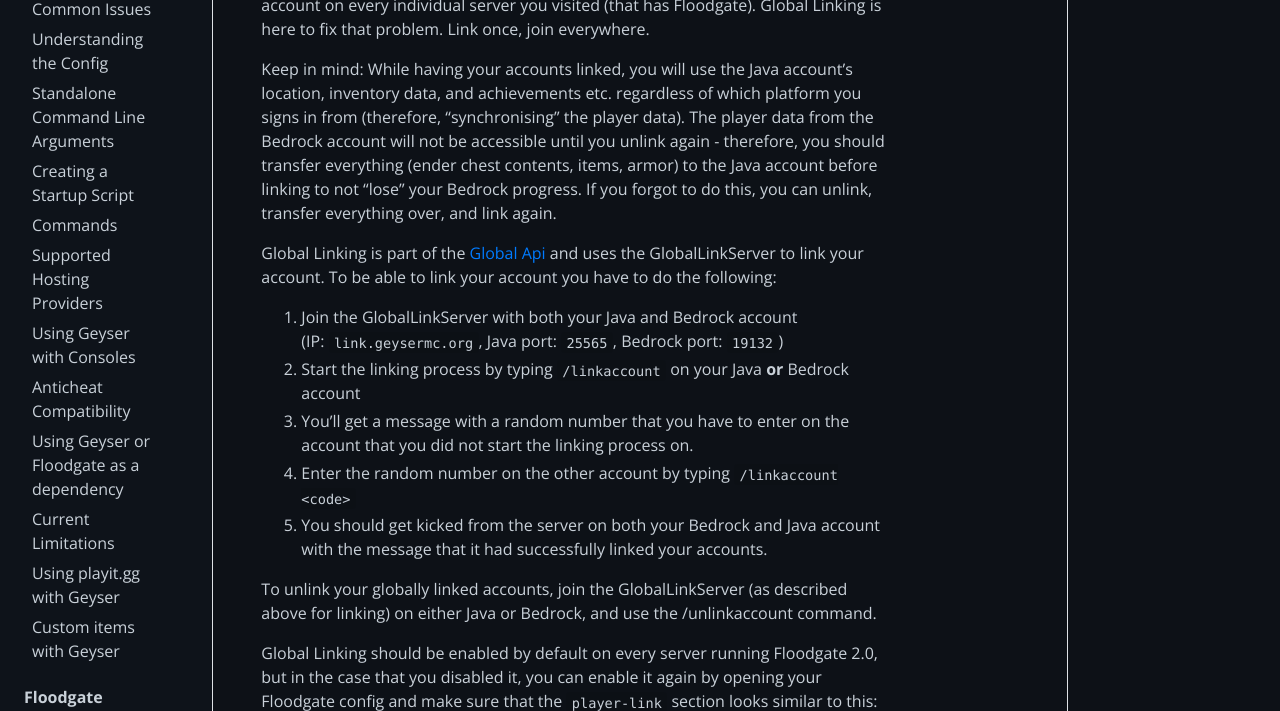
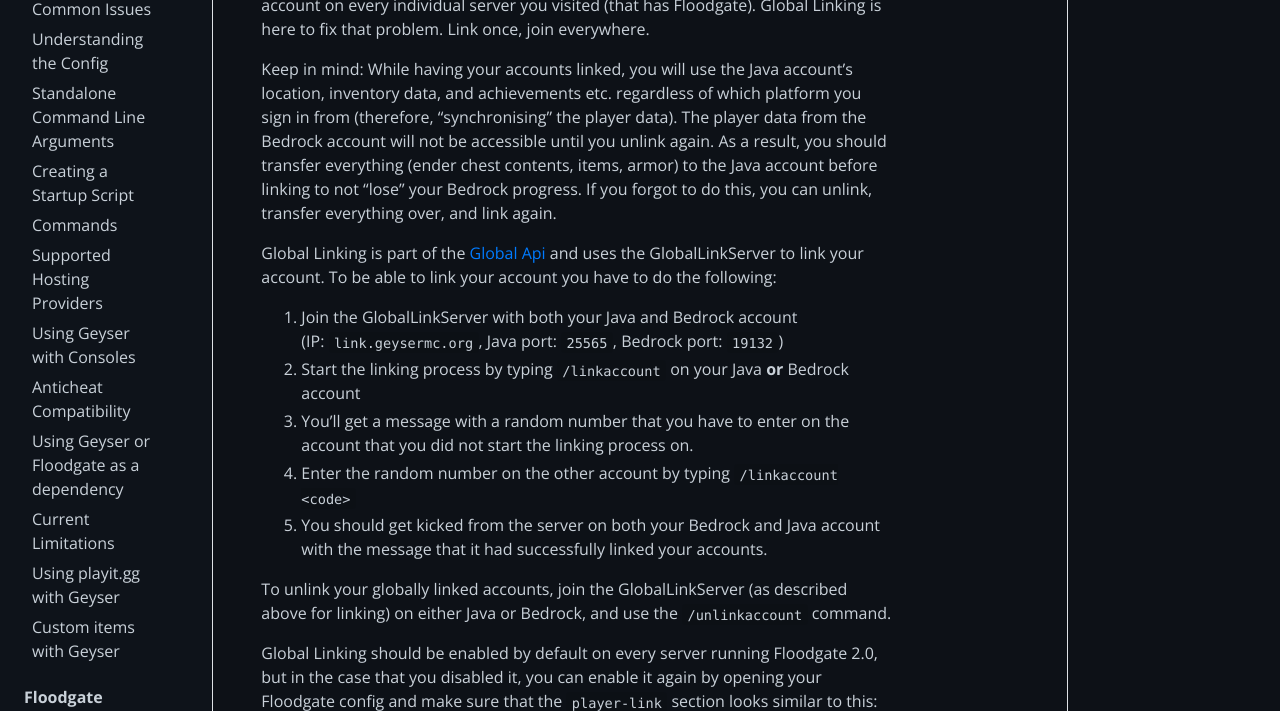
Before and after one commit to GeyserMC/GeyserWiki, a Jekyll site: the page built from _docs/floodgate/linking.md, in a window 1280 px wide and 1400 px high. Shown: the part 289-1000 px from the top of the window. Built offline with Jekyll 4.4.1, drawn with Linux system fonts in a browser that asks for light colours.

Commit message:
Apply suggestions from code review
Co-authored-by: Olivia <chew@chew.pw>

````diff
--- a/_docs/floodgate/linking.md
+++ b/_docs/floodgate/linking.md
@@ -9,7 +9,7 @@
 
 Before we introduced Global Linking, you always had to link your Java and Bedrock account on every individual server you visited (that has Floodgate). Global Linking is here to fix that problem. Link once, join everywhere.<br>
 
-Keep in mind: While having your accounts linked, you will use the Java account's location, inventory data, and achievements etc. regardless of which platform you signs in from (therefore, "synchronising" the player data). The player data from the Bedrock account will not be accessible until you unlink again - therefore, you should transfer everything (ender chest contents, items, armor) to the Java account before linking to not "lose" your Bedrock progress. If you forgot to do this, you can unlink, transfer everything over, and link again.
+Keep in mind: While having your accounts linked, you will use the Java account's location, inventory data, and achievements etc. regardless of which platform you sign in from (therefore, "synchronising" the player data). The player data from the Bedrock account will not be accessible until you unlink again. As a result, you should transfer everything (ender chest contents, items, armor) to the Java account before linking to not "lose" your Bedrock progress. If you forgot to do this, you can unlink, transfer everything over, and link again.
 
 Global Linking is part of the [Global Api](https://wiki.geysermc.org/floodgate/features/#what-is-the-global-api) and uses the GlobalLinkServer to link your account. To be able to link your account you have to do the following:
 1. Join the GlobalLinkServer with both your Java and Bedrock account
@@ -19,7 +19,7 @@
 4. Enter the random number on the other account by typing `/linkaccount <code>`
 5. You should get kicked from the server on both your Bedrock and Java account with the message that it had successfully linked your accounts.
 
-To unlink your globally linked accounts, join the GlobalLinkServer (as described above for linking) on either Java or Bedrock, and use the /unlinkaccount command.
+To unlink your globally linked accounts, join the GlobalLinkServer (as described above for linking) on either Java or Bedrock, and use the `/unlinkaccount` command.
 
 Global Linking should be enabled by default on every server running Floodgate 2.0, but in the case that you disabled it, you can enable it again by opening your Floodgate config and make sure that the `player-link` section looks similar to this:
 ```yml
````
